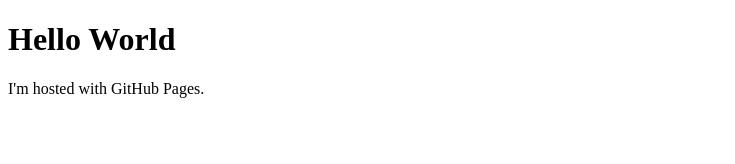
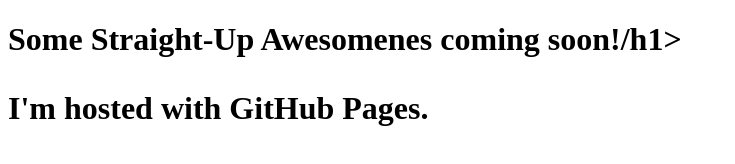
Before and after one commit to digitalmick/digitalmick.github.io, a plain HTML site: page index.html in a window 1280 px wide. Shown: the whole page, without its empty margins (0-735 px from the left). Drawn offline with Linux system fonts and the light colour scheme.

Commit message:
update index.html
updated index.html with awesomeness

```diff
--- a/index.html
+++ b/index.html
@@ -1,7 +1,7 @@
 <!DOCTYPE html>
 <html>
 <body>
-<h1>Hello World</h1>
+<h1>Some Straight-Up Awesomenes coming soon!/h1>
 <p>I'm hosted with GitHub Pages.</p>
 </body>
 </html>
```
